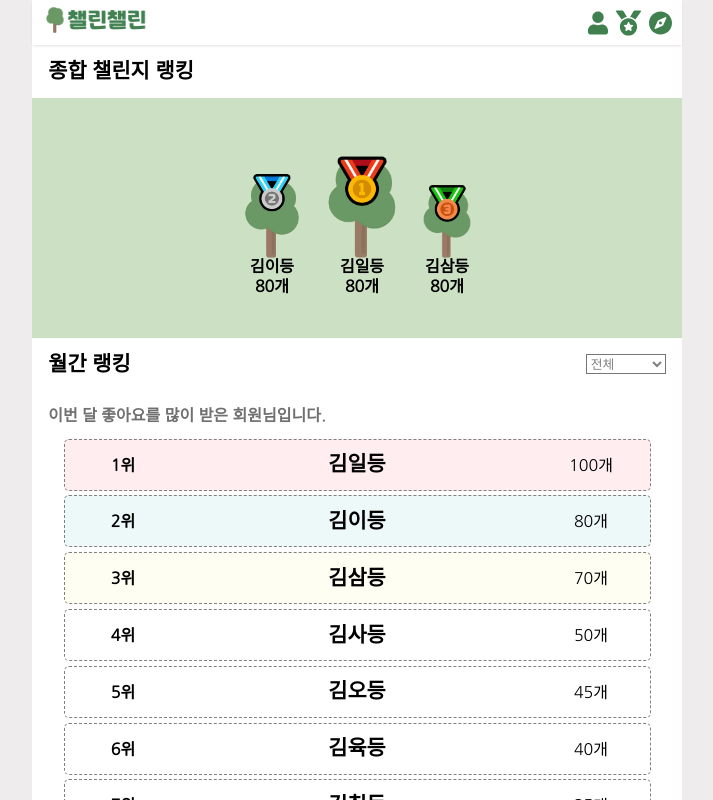
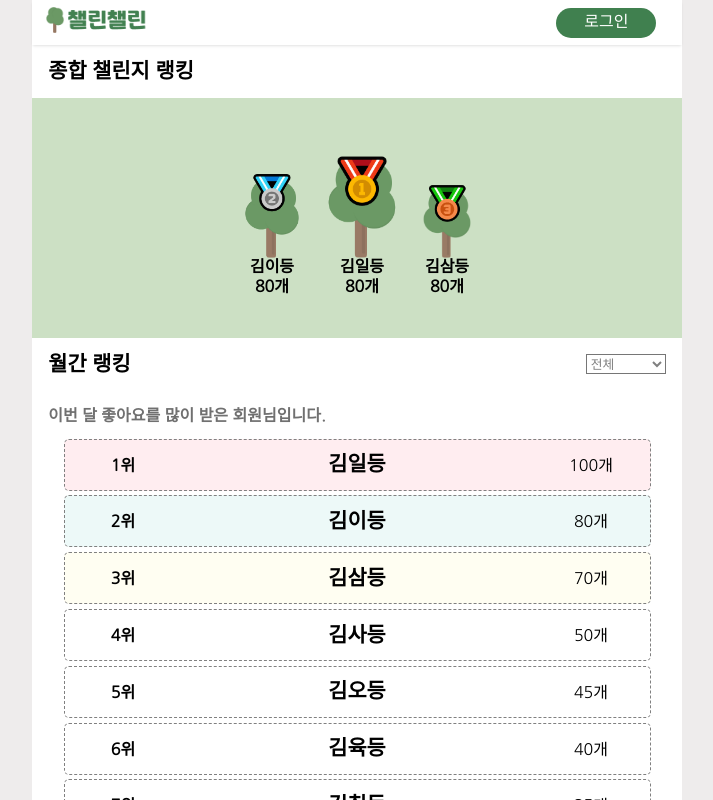
Before and after one commit to challen-challen/Frontend, a React (Create React App) app: page /ranking in a window 1280 px wide. Shown: the top 800 px of the page, without its empty margins (283-996 px from the left). Built offline with nearby package versions, Linux system fonts and the light colour scheme; no server answers; a web font is replaced by a local one.

Commit message:
fix: setUser 요청 추가

```diff
--- a/src/components/Header.js
+++ b/src/components/Header.js
@@ -4,7 +4,7 @@ import {FontAwesomeIcon} from "@fortawesome/react-fontawesome";
 import {Link} from 'react-router-dom';
 
 function header() {
-    const user = true;
+    const user = false;
     return (
         <div className="header">
             <Link to="/"><img src="/images/logo.png" alt="logo" style={{marginLeft: '10px'}}/></Link>
@@ -25,7 +25,7 @@ function header() {
                     color: "#40804F",
                     width: '23px'
                 }}/></Link>
-            </div> :<Link to="/login/naver" id="login_btn">로그인</Link>}
+            </div> :<a href="http://localhost:5000/api/naver" id="login_btn">로그인</a>}
 
         </div>
     )
--- a/src/index.js
+++ b/src/index.js
@@ -6,9 +6,19 @@ import "./components/Footer.css";
 import "./components/Main/MainPage.css";
 import "./components/Posting/Posting.css";
 import "./components/MyPage/MyPage.css";
+import axios from "axios";
+
+async function loadUser () {
+    await axios.get('http://localhost:5000/api/setUser').then(
+        response=>console.log(response)
+    ).then(error => error)
+}
+
+loadUser();
+
 ReactDOM.render(
-  <React.StrictMode>
-    <App />
-  </React.StrictMode>,
-  document.getElementById('root')
-);
+        <React.StrictMode>
+            <App />
+        </React.StrictMode>,
+        document.getElementById('root')
+    );
```
